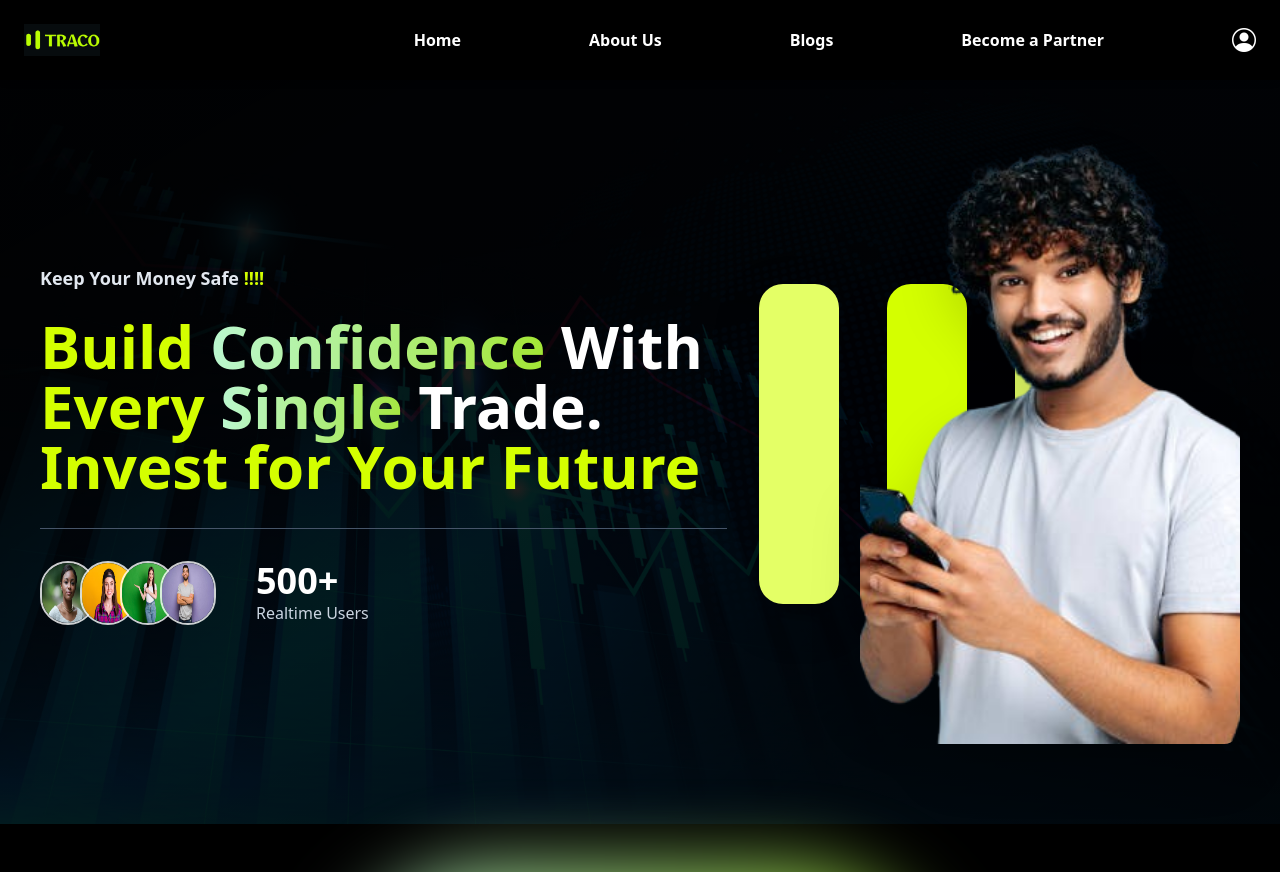
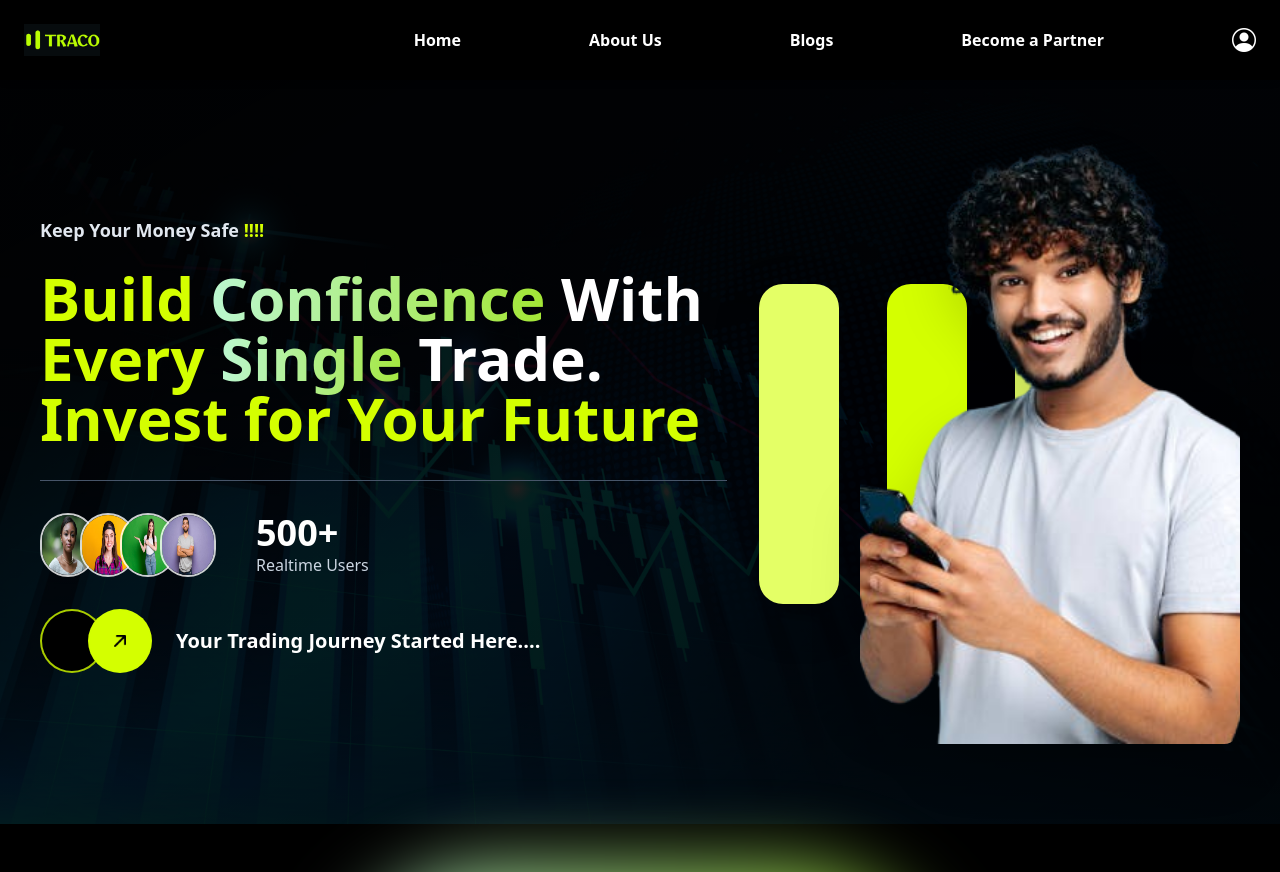
Before and after one commit to Anitha250792/Traco_website, a Django app: page / in a window 1280 px wide; the page is wider, and only the part inside the window is pictured. Shown: the top 872 px of that part. Run offline with Django 5.2, Linux system fonts and the light colour scheme; some libraries are stand-ins or nearby versions.

Commit message:
changes commit

```diff
--- a/traco/forms.py
+++ b/traco/forms.py
@@ -12,25 +12,25 @@ CITY_CHOICES = [
 
 # Partner Form
 class PartnerForm(forms.Form):
-    name = forms.CharField(max_length=100, widget=forms.TextInput(attrs={'placeholder': 'Your Name', 'class': 'form-input w-full px-4 py-2 rounded-lg'}))
-    phone = forms.CharField(max_length=10, min_length=10, widget=forms.TextInput(attrs={'placeholder': 'Phone Number', 'class': 'form-input w-full px-4 py-2 rounded-lg'}))
-    email = forms.EmailField(widget=forms.EmailInput(attrs={'placeholder': 'E-Mail Id', 'class': 'form-input w-full px-4 py-2 rounded-lg'}))
-    pincode = forms.CharField(max_length=6, min_length=6, widget=forms.TextInput(attrs={'placeholder': 'Pin Code', 'class': 'form-input w-full px-4 py-2 rounded-lg'}))
-    city = forms.ChoiceField(choices=CITY_CHOICES,  widget=forms.Select(attrs={'class': 'form-input w-full px-4 py-2 rounded-lg'}))
+    name = forms.CharField(max_length=100, widget=forms.TextInput(attrs={'placeholder': 'Your Name', 'class': 'form-input text-black w-full px-4 py-2 rounded-lg'}))
+    phone = forms.CharField(max_length=10, min_length=10, widget=forms.TextInput(attrs={'placeholder': 'Phone Number', 'class': 'form-input text-black w-full px-4 py-2 rounded-lg'}))
+    email = forms.EmailField(widget=forms.EmailInput(attrs={'placeholder': 'E-Mail Id', 'class': 'form-input text-black w-full px-4 py-2 rounded-lg'}))
+    pincode = forms.CharField(max_length=6, min_length=6, widget=forms.TextInput(attrs={'placeholder': 'Pin Code', 'class': 'form-input text-black w-full px-4 py-2 rounded-lg'}))
+    city = forms.ChoiceField(choices=CITY_CHOICES,  widget=forms.Select(attrs={'class': 'form-input  text-black w-full px-4 py-2 rounded-lg'}))
 
 # Login Form
 class LoginForm(forms.Form):
-    email = forms.EmailField(max_length=254, widget=forms.EmailInput(attrs={'placeholder': 'E-mail Id', 'class': 'form-input w-full px-4 py-2 rounded-xl'}))
-    password = forms.CharField(widget=forms.PasswordInput(attrs={'placeholder': 'Password', 'class': 'form-input w-full px-4 py-2 rounded-xl'}))
+    email = forms.EmailField(max_length=254, widget=forms.EmailInput(attrs={'placeholder': 'E-mail Id', 'class': 'form-input  text-black w-full px-4 py-2 rounded-xl'}))
+    password = forms.CharField(widget=forms.PasswordInput(attrs={'placeholder': 'Password', 'class': 'form-input text-black  w-full px-4 py-2 rounded-xl'}))
 
 
 class RegisterForm(forms.ModelForm):
     phone = forms.CharField(
         max_length=10, min_length=10,
-        widget=forms.TextInput(attrs={'placeholder': 'Phone Number', 'class': 'form-input w-full px-4 py-2 rounded-xl'})
+        widget=forms.TextInput(attrs={'placeholder': 'Phone Number', 'class': 'form-input text-black  w-full px-4 py-2 rounded-xl'})
     )
     confirm_password = forms.CharField(
-        widget=forms.PasswordInput(attrs={'placeholder': 'Confirm Password', 'class': 'form-input w-full px-4 py-2 rounded-xl'})
+        widget=forms.PasswordInput(attrs={'placeholder': 'Confirm Password', 'class': 'form-input  text-black w-full px-4 py-2 rounded-xl'})
     )
 
     class Meta:
@@ -39,15 +39,15 @@ class RegisterForm(forms.ModelForm):
         widgets = {
             'username': forms.TextInput(attrs={
                 'placeholder': 'Username',
-                'class': 'form-input w-full px-4 py-2 rounded-xl'
+                'class': 'form-input  text-black w-full px-4 py-2 rounded-xl'
             }),
             'email': forms.EmailInput(attrs={
                 'placeholder': 'E-mail Address',
-                'class': 'form-input w-full px-4 py-2 rounded-xl'
+                'class': 'form-input text-black w-full px-4 py-2 rounded-xl'
             }),
             'password': forms.PasswordInput(attrs={
                 'placeholder': 'Password',
-                'class': 'form-input w-full px-4 py-2 rounded-xl'
+                'class': 'form-input text-black  w-full px-4 py-2 rounded-xl'
             }),
         }
 
@@ -65,6 +65,6 @@ class VerifyOtpForm(forms.Form):
         max_length=6,
         widget=forms.TextInput(attrs={
             'placeholder': 'Enter OTP',
-            'class': 'form-input w-full px-4 py-2 rounded-xl'
+            'class': 'form-input text-black  w-full px-4 py-2 rounded-xl'
         })
     )
--- a/traco/templates/traco/home.html
+++ b/traco/templates/traco/home.html
@@ -42,8 +42,24 @@
           <div class="text-slate-300">Realtime Users</div>
         </div>
       </div>
+
+      <!-- Circles + Text -->
+      <div class="flex items-center gap-6 mt-8">
+        <div class="flex -space-x-4">
+          <!-- First circle: black bg + neon border -->
+          <div class="w-16 h-16 rounded-full border-2 border-[#D4FF00]/80 bg-black"></div>
+
+          <!-- Second circle: arrow image -->
+          <div class="w-16 h-16 rounded-full border-2 border-[#D4FF00]/80 bg-[#D4FF00] flex items-center justify-center">
+            <img src="{% static 'images/right-up.png' %}" alt="arrow" class="w-6 h-6">
+          </div>
+        </div>
+
+        <p class="text-white text-lg md:text-xl font-semibold text-center md:text-left">
+          Your Trading Journey Started Here....
+        </p>
+      </div>
     </div>
-
     <!-- RIGHT IMAGE + vertical bars -->
     <div class="md:col-span-5 relative z-20">
       <!-- vertical rounded bars behind person -->
--- a/traco/templates/traco/verify_otp.html
+++ b/traco/templates/traco/verify_otp.html
@@ -2,7 +2,7 @@
 {% block title %}Verify OTP{% endblock %}
 
 {% block content %}
-<div class="max-w-md mx-auto mt-12 p-6 bg-gray-900 rounded-xl shadow-lg">
+<div class="max-w-md h-[300px] mx-auto mt-12 p-6 bg-gray-900 rounded-xl shadow-lg">
   <h1 class="text-2xl font-bold mb-6 text-white text-center">Verify OTP</h1>
 
   {% if not success_message %}
@@ -26,7 +26,7 @@
   <!-- ✅ Success Popup -->
   {% if success_message %}
     <div id="success-popup"
-         class="fixed top-6 right-6 bg-green-500 text-white px-4 py-2 rounded-lg shadow-lg">
+         class=" bg-green-500 text-white px-4 py-2 rounded-lg shadow-lg">
       {{ success_message }}
     </div>
     <script>
@@ -41,7 +41,7 @@
   {% if messages %}
     {% for message in messages %}
       <div id="error-popup"
-           class="fixed top-6 right-6 bg-red-500 text-white px-4 py-2 rounded-lg shadow-lg">
+           class=" bg-red-500 text-white px-4 py-2 rounded-lg shadow-lg">
         {{ message }}
       </div>
     {% endfor %}
--- a/traco/views.py
+++ b/traco/views.py
@@ -9,20 +9,24 @@ from django.contrib.auth.models import User
 
 
 
+
 def index(request):
     categories = Category.objects.all()
-    active_category = request.GET.get("category")
+    active_category = request.GET.get("category")  # this will be the ID
+     # Default posts (if no category or invalid input)
+    posts = BlogPost.objects.all().order_by("-date")[:3]
 
-    if active_category:
-        posts = BlogPost.objects.filter(category__name=active_category).order_by("-date")[:6]
-    else:
-        posts = BlogPost.objects.all().order_by("-date")[:6]
+    if active_category and active_category.isdigit():
+        posts = BlogPost.objects.filter(category__id=int(active_category)).order_by("-date")[:3]
 
     return render(request, "traco/index.html", {
         "categories": categories,
         "active_category": active_category,
         "posts": posts,
     })
+
+def home(request):
+        return render(request, "traco/home.html",)
 
 def home(request):
         return render(request, "traco/home.html",)
```
Also changed, not shown: db.sqlite3, traco/static/images/right-up.png (added), 1 other file.
